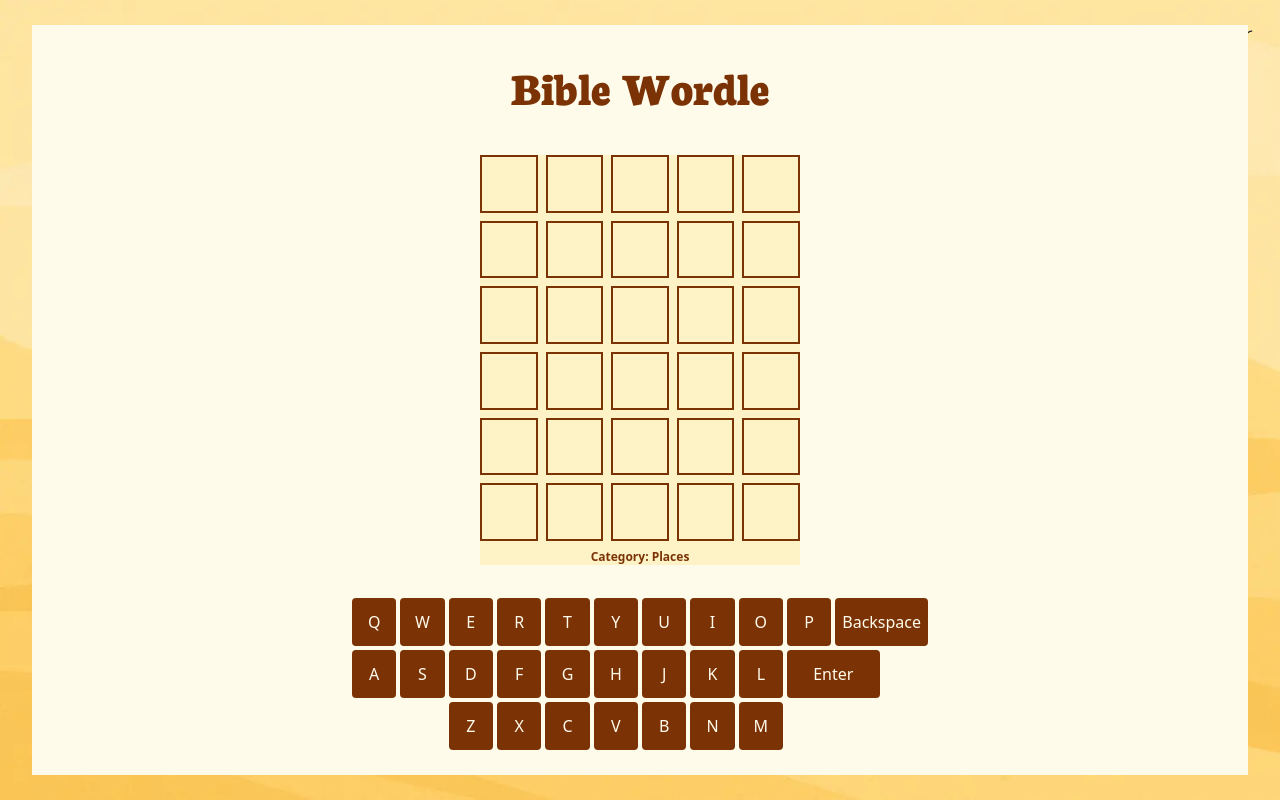
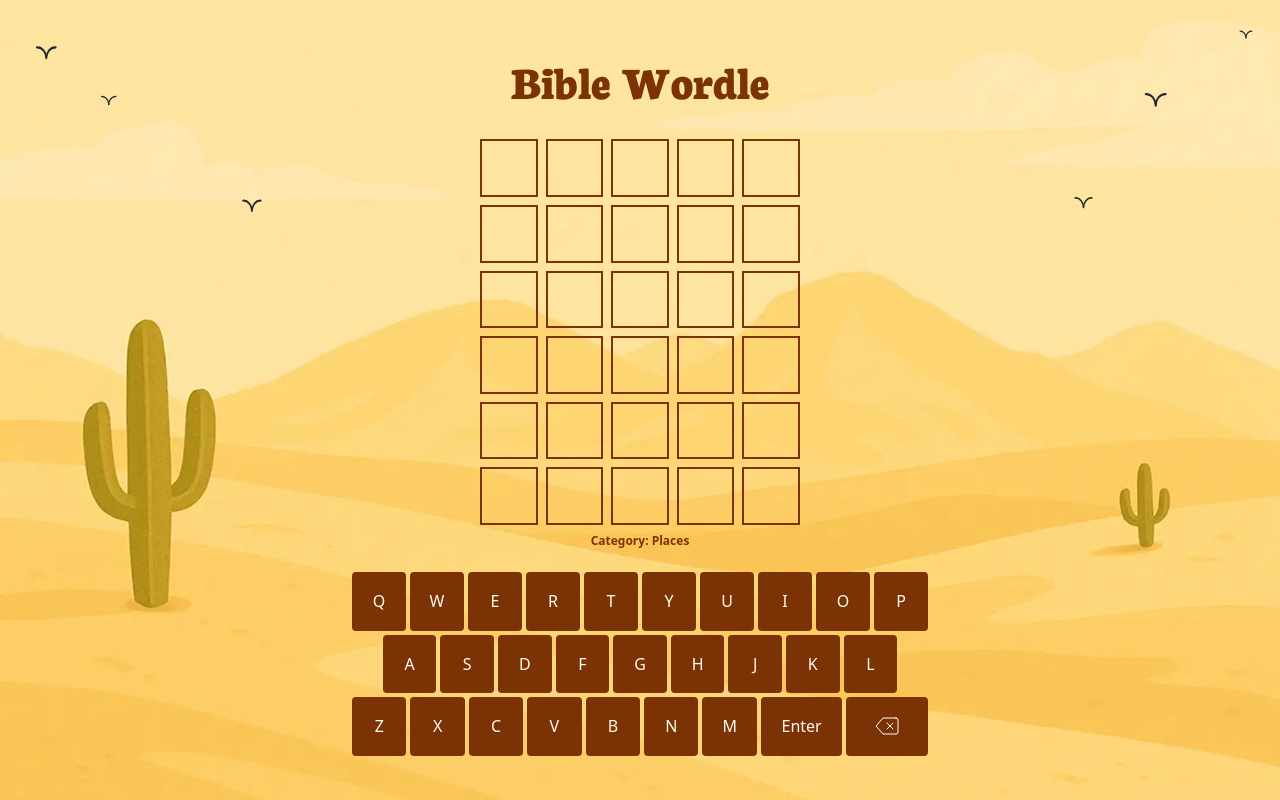
Before and after one commit to kingDebo/chrisitian-wordle, a React (Vite) app: page / in a window 1280 px wide. Built offline with nearby package versions, Linux system fonts and the light colour scheme.

Commit message:
Feature Complete

```diff
--- a/src/App.css
+++ b/src/App.css
@@ -1,9 +1,10 @@
 @import './index.css';
 
-#root {
-  max-width: 1280px;
-  width: 100vw;
-  height: 100vh;
-  margin: 0 auto;
+html,
+body {
+  padding: 0;
+  margin: 0;
+  height: 100%;
+  box-sizing: border-box;
   text-align: center;
 }
--- a/src/App.jsx
+++ b/src/App.jsx
@@ -145,7 +145,7 @@ function App() {
   }, [hasWon]);
 
   return (
-    <div className="App flex h-full w-full overflow-hidden p-2 sm:p-8">
+    <div className="App flex h-[100svh] w-full overflow-x-hidden p-2 sm:h-[100dvh] sm:p-8">
       <Dialog ref={dialogRef} targetWord={targetWord} />
       <LossDialog ref={lossDialogRef} targetWord={targetWord} />
       <div className="absolute">
@@ -162,12 +162,13 @@ function App() {
       </div>
       <Birds />
       <img
-        className="absolute inset-0 -z-20 h-screen w-screen text-amber-900"
+        className="absolute inset-0 -z-20 h-full w-full object-cover"
         src="/Background.webp"
         srcSet="Background@2x.webp 2x,
                 /Background@3x.webp 3x"
         alt="Background Image - Desert Landscape"
       />
+
       {showConfetti && (
         <Confetti
           numberOfPieces={300}
@@ -179,8 +180,8 @@ function App() {
           onConfettiComplete={() => dialogRef.current.showModal()}
         />
       )}
-      <div className="relative top-1/2 flex h-[min(750px,100vh)] w-full -translate-y-1/2 transform flex-col items-center justify-around bg-amber-50 p-2">
-        <h1 className="font-neuton min-h-0 w-full flex-shrink text-center text-5xl leading-[-4%] font-extrabold text-amber-900">
+      <div className="relative flex h-full w-full transform flex-col items-center justify-around p-2 sm:top-1/2 sm:h-[min(750px,100vh)] sm:-translate-y-1/2 sm:justify-around">
+        <h1 className="font-neuton h-fit w-full flex-shrink-0 text-center text-4xl leading-[-4%] font-extrabold text-amber-900 sm:text-5xl">
           Bible Wordle
         </h1>
         <Board
@@ -190,6 +191,7 @@ function App() {
           currentAttempts={currentAttempts}
           hasWon={hasWon}
         />
+
         {currentAttempts >= chances || hasWon ? (
           <div>
             <motion.button
--- a/src/components/Board.jsx
+++ b/src/components/Board.jsx
@@ -10,7 +10,7 @@ export default function Board({
 }) {
   return (
     <div
-      className={`grid grid-rows-[${chances}] min-h-0 w-full min-w-64 flex-shrink gap-1 bg-amber-100 sm:w-full sm:max-w-xs md:gap-2`}
+      className={`grid grid-rows-[${chances}] w-full max-w-[300px] min-w-64 gap-1 sm:w-full sm:max-w-xs md:gap-2`}
     >
       {Array.from({ length: chances }).map((_, level) => {
         return (
--- a/src/components/Keyboard.jsx
+++ b/src/components/Keyboard.jsx
@@ -7,9 +7,9 @@ import { Fragment } from 'react';
 
 export default function Keyboard({ activeKey, wordAttempts, targetWord }) {
   const keyboardKeys = [
-    ['Q', 'W', 'E', 'R', 'T', 'Y', 'U', 'I', 'O', 'P', 'Backspace'],
-    ['A', 'S', 'D', 'F', 'G', 'H', 'J', 'K', 'L', 'Enter'],
-    ['Z', 'X', 'C', 'V', 'B', 'N', 'M'],
+    ['Q', 'W', 'E', 'R', 'T', 'Y', 'U', 'I', 'O', 'P'],
+    [' ', 'A', 'S', 'D', 'F', 'G', 'H', 'J', 'K', 'L', ' '],
+    ['Z', 'X', 'C', 'V', 'B', 'N', 'M', 'Enter', 'Backspace'],
   ];
 
   const [highlights, setHighlights] = useState({});
@@ -53,16 +53,12 @@ export default function Keyboard({ activeKey, wordAttempts, targetWord }) {
   }
 
   return (
-    <div className="flex min-h-0 w-full max-w-xl min-w-0 flex-shrink flex-col items-center gap-1">
+    <div className="flex h-1/4 w-full max-w-xl min-w-0 flex-col items-center gap-1">
       {keyboardKeys.map((keyRow, row) => (
-        <div
-          key={row}
-          className={cn(
-            `grid w-full grid-flow-col grid-cols-12 gap-0.5 sm:gap-1`,
-          )}
-        >
+        <div key={row} className={cn(`flex h-full w-full gap-0.5 sm:gap-1`)}>
           {keyRow.map((key, index) => (
             <KeyboardKey
+              row={row}
               key={key}
               offset={Math.ceil((12 - keyRow.length) / 2) + index}
               letter={key}
@@ -81,6 +77,7 @@ const KeyboardKey = memo(function KeyboardKey({
   isActive,
   offset,
   highlight,
+  row,
 }) {
   function handleMouseDown(key) {
     window.dispatchEvent(
@@ -113,8 +110,9 @@ const KeyboardKey = memo(function KeyboardKey({
           gridColumnStart: offset,
         }}
         className={cn(
-          `grid h-full w-full min-w-fit cursor-pointer place-content-center rounded-sm bg-amber-900 text-base leading-12 text-amber-50`,
-          (letter === 'Enter' || letter === 'Backspace') && 'col-span-2',
+          `grid h-full min-w-fit flex-1 cursor-pointer place-content-center rounded-sm bg-amber-900 text-base leading-12 text-amber-50`,
+          (letter === 'Enter' || letter === 'Backspace') && 'flex-[1.5]',
+          letter === ' ' && 'flex-[.5] bg-transparent',
           highlight,
           isActive && 'bg-amber-500',
         )}
@@ -123,8 +121,7 @@ const KeyboardKey = memo(function KeyboardKey({
           letter
         ) : (
           <Fragment>
-            <span className="hidden sm:block">{letter}</span>
-            <Delete className="stroke-1 text-[2px] text-amber-50 sm:hidden" />
+            <Delete className="stroke-1 text-[2px] text-amber-50" />
           </Fragment>
         )}
       </motion.button>
```
